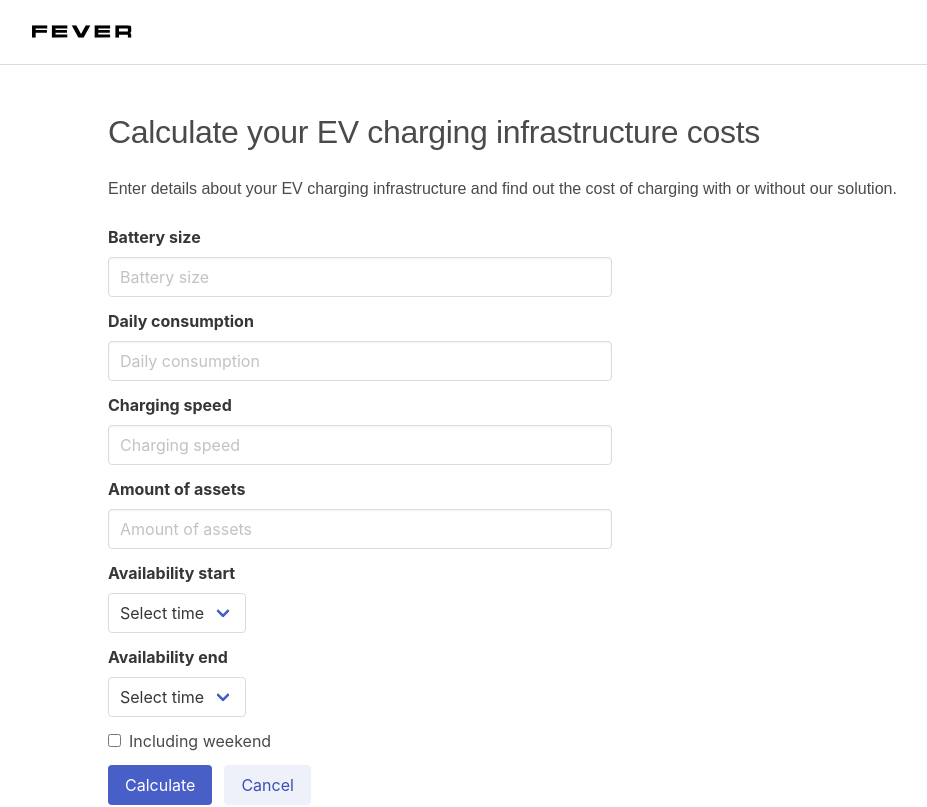
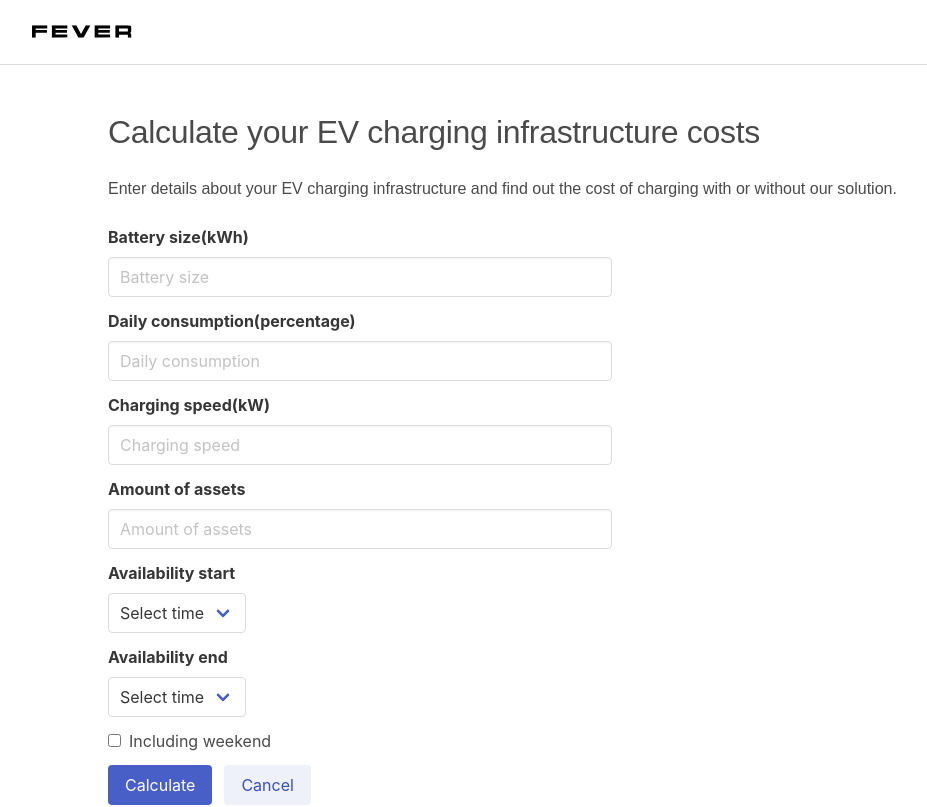
Before and after one commit to ifuride/ev_calculator, a React (Vite) app: page / in a window 1280 px wide. Shown: the top 807 px of the page, without its empty margins (28-955 px from the left). Built offline with nearby package versions, Linux system fonts and the light colour scheme; a web font is replaced by a local one.

Commit message:
Change field names

```diff
--- a/src/components/Form/Form.tsx
+++ b/src/components/Form/Form.tsx
@@ -30,7 +30,7 @@ export const Form: FC<Props> = ({ setParams, onCalculate }) => {
           onSubmit={handleSubmit}
         >
           <div className="field">
-            <label className="label">Battery size</label>
+            <label className="label">Battery size(kWh)</label>
             <div className="control">
               <input
                 className="input"
@@ -43,7 +43,7 @@ export const Form: FC<Props> = ({ setParams, onCalculate }) => {
           </div>
 
           <div className="field">
-            <label className="label">Daily consumption</label>
+            <label className="label">Daily consumption(percentage)</label>
             <div className="control">
               <input
                 className="input"
@@ -58,7 +58,7 @@ export const Form: FC<Props> = ({ setParams, onCalculate }) => {
           </div>
 
           <div className="field">
-            <label className="label">Charging speed</label>
+            <label className="label">Charging speed(kW)</label>
             <div className="control">
               <input
                 className="input"
@@ -83,6 +83,7 @@ export const Form: FC<Props> = ({ setParams, onCalculate }) => {
               />
             </div>
           </div>
+
 
           <div className="field">
             <label className="label">Availability start</label>
```
